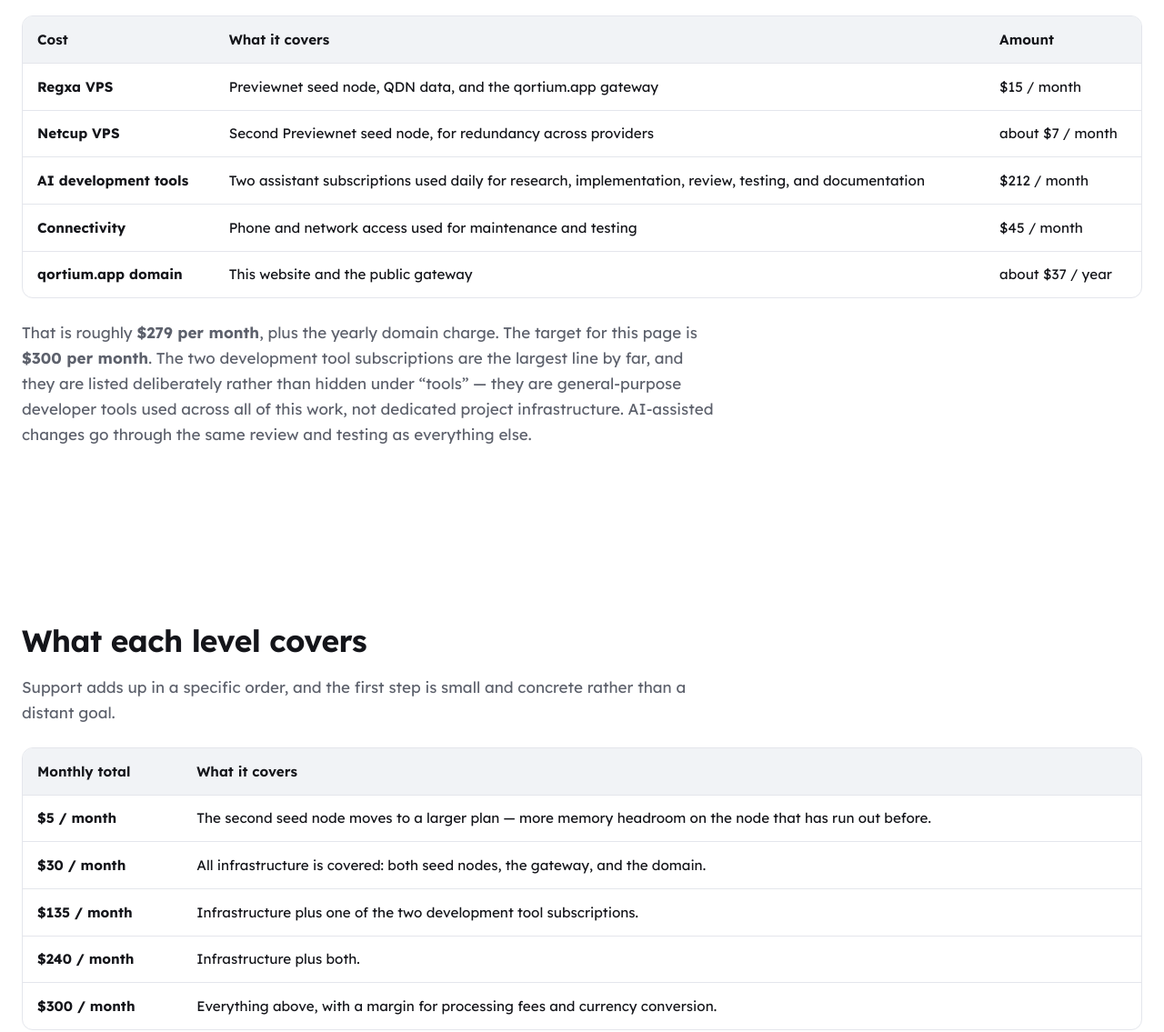
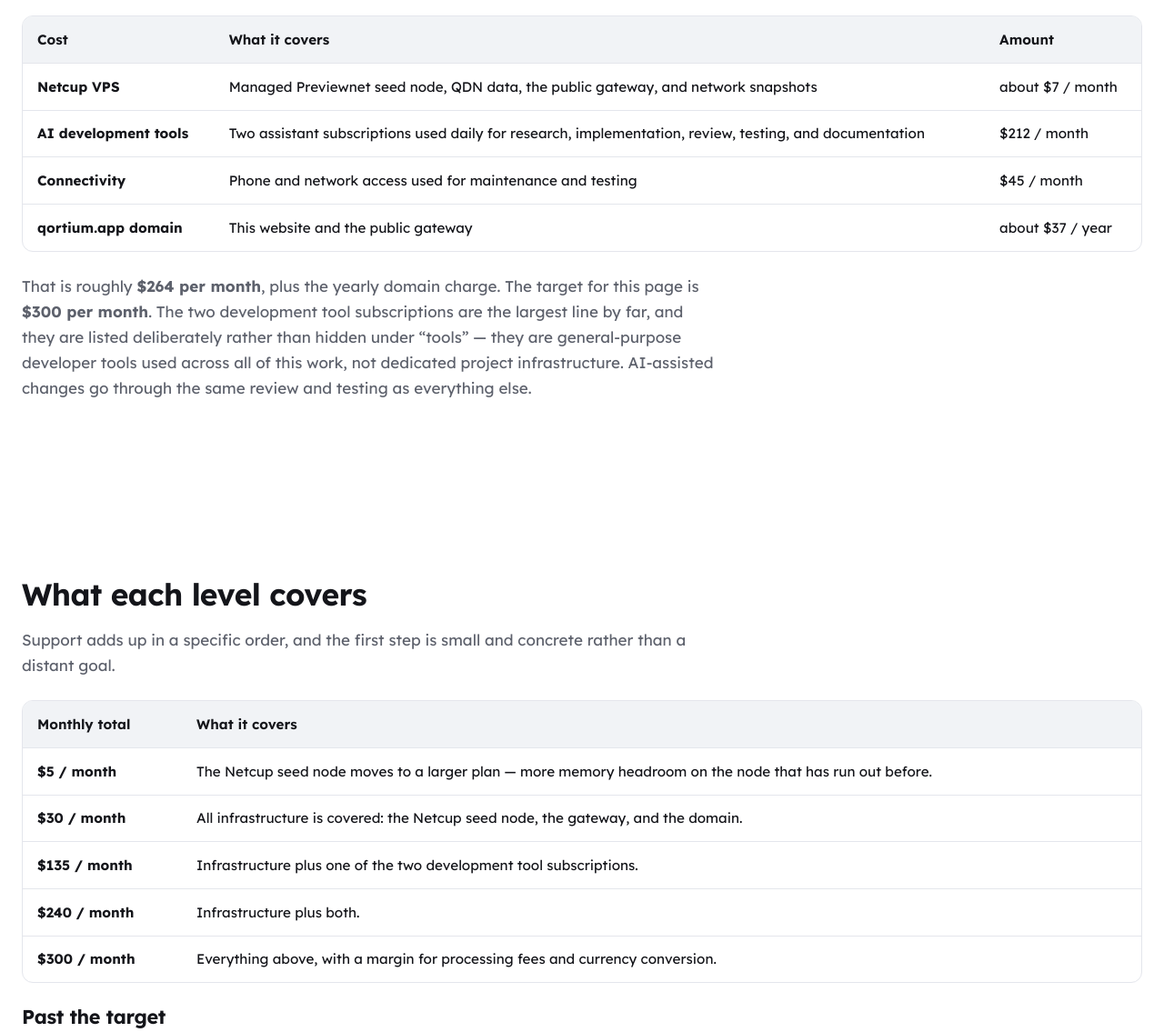
Before and after one commit to QortiumDev/qortium-site, an Astro site: page /support in a window 1280 px wide. Shown: the part 820-1955 px from the top of the page at 91% size. Built offline with nearby package versions, Linux system fonts and the light colour scheme; Astro itself is replaced by a stand-in of ours.

Commit message:
Retire Regxa from site hosting and support costs (#56)
* Stop targeting the retired Regxa host for site deployment

* Remove retired Regxa operating and upgrade costs

```diff
--- a/src/pages/support.astro
+++ b/src/pages/support.astro
@@ -9,13 +9,8 @@
 
 const costs = [
   {
-    item: 'Regxa VPS',
-    covers: 'Previewnet seed node, QDN data, and the qortium.app gateway',
-    amount: '$15 / month',
-  },
-  {
     item: 'Netcup VPS',
-    covers: 'Second Previewnet seed node, for redundancy across providers',
+    covers: 'Managed Previewnet seed node, QDN data, the public gateway, and network snapshots',
     amount: 'about $7 / month',
   },
   {
@@ -36,8 +31,8 @@
 ];
 
 const covered = [
-  ['$5 / month', 'The second seed node moves to a larger plan — more memory headroom on the node that has run out before.'],
-  ['$30 / month', 'All infrastructure is covered: both seed nodes, the gateway, and the domain.'],
+  ['$5 / month', 'The Netcup seed node moves to a larger plan — more memory headroom on the node that has run out before.'],
+  ['$30 / month', 'All infrastructure is covered: the Netcup seed node, the gateway, and the domain.'],
   ['$135 / month', 'Infrastructure plus one of the two development tool subscriptions.'],
   ['$240 / month', 'Infrastructure plus both.'],
   ['$300 / month', 'Everything above, with a margin for processing fees and currency conversion.'],
@@ -49,12 +44,6 @@
     now: '2 vCPU / 4 GB / 128 GB',
     next: '4 vCPU / 8 GB / 256 GB',
     cost: 'about $5 / month',
-  },
-  {
-    what: 'Regxa seed node',
-    now: '2 vCPU / 4 GB / 120 GB',
-    next: '4 vCPU / 8 GB / 240 GB',
-    cost: '$15 / month',
   },
   {
     what: 'Development tooling',
@@ -107,7 +96,7 @@
       <p class="lede measure">
         I&rsquo;m QuickMythril. I help maintain Qortium &mdash; the Core node,
         the Home desktop and Android app, a number of the QDN apps, and the
-        Previewnet seed nodes and gateway that keep it reachable.
+        Previewnet seed and gateway that keep it reachable.
         <strong>7R15M3G157U5 also helps maintain Qortium</strong> &mdash; much
         of the platform&rsquo;s rebuild from the Qortal split is his work.
         Others contribute too. Keeping it running costs real money every month,
@@ -151,7 +140,7 @@
         </table>
       </div>
       <p class="muted measure">
-        That is roughly <strong>$279 per month</strong>, plus the yearly domain
+        That is roughly <strong>$264 per month</strong>, plus the yearly domain
         charge. The target for this page is <strong>$300 per month</strong>.
         The two development tool subscriptions are the largest line by far, and
         they are listed deliberately rather than hidden under &ldquo;tools&rdquo;
@@ -216,7 +205,7 @@
         </table>
       </div>
       <p class="muted measure">
-        The seed nodes are the clearest win: doubling the smaller one costs
+        The Netcup seed node is the clearest infrastructure upgrade: doubling its memory costs
         about $5 a month and directly addresses the memory pressure that has
         taken it offline before.
       </p>
```
Also changed, not shown: README.md, 1 other file.
